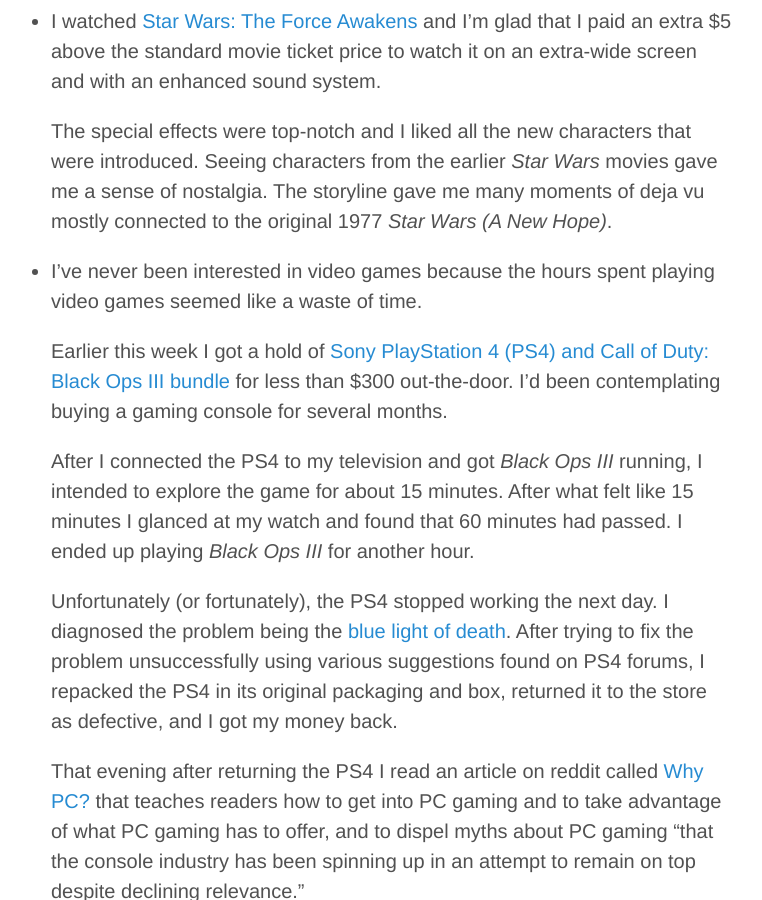
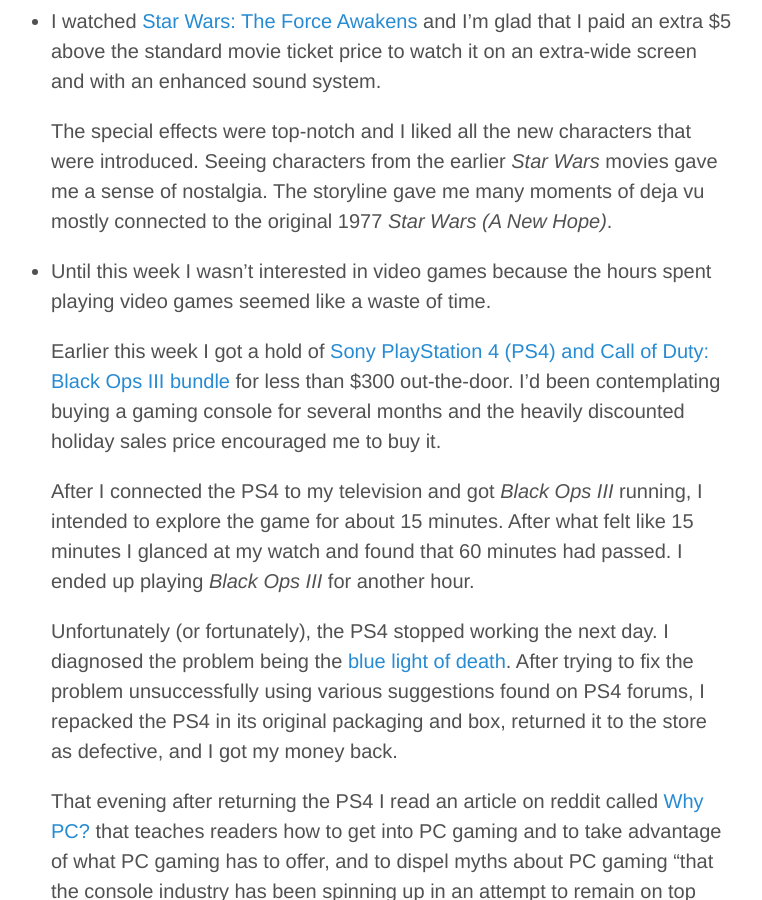
Before and after one commit to raywritescode/raywritescode.github.io, a Jekyll site: the page built from posts/weekly-review/_posts/2016-01-03-weekly-review.md, in a window 1280 px wide and 900 px high, scrolled down 545 px. Shown: the whole window, without its empty margins (269-1031 px from the left). Built offline with Jekyll 4.4.1, drawn with Linux system fonts in a browser that asks for light colours; Markdown is read by kramdown in place of the engine named in the settings; comment, search, counter and statistics services are not loaded; some of the changed text lies outside the part shown.

Commit message:
Added - 2016-01-03-weekly-review.md

```diff
--- a/posts/weekly-review/_posts/2016-01-03-weekly-review.md
+++ b/posts/weekly-review/_posts/2016-01-03-weekly-review.md
@@ -18,9 +18,9 @@ publish: True
 
     The special effects were top-notch and I liked all the new characters that were introduced. Seeing characters from the earlier *Star Wars* movies gave me a sense of nostalgia. The storyline gave me many moments of deja vu mostly connected to the original 1977 *Star Wars (A New Hope)*.
 
-* I've never been interested in video games because the hours spent playing video games seemed like a waste of time.
+* Until this week I wasn't interested in video games because the hours spent playing video games seemed like a waste of time.
 
-    Earlier this week I got a hold of [Sony PlayStation 4 (PS4) and Call of Duty: Black Ops III bundle](http://www.amazon.com/gp/product/B018V3ISJ2/ref=as_li_qf_sp_asin_il_tl?ie=UTF8&camp=1789&creative=9325&creativeASIN=B018V3ISJ2&linkCode=as2&tag=6767151-20&linkId=WJ2KM62EINL6GV5M) for less than $300 out-the-door. I'd been contemplating buying a gaming console for several months.
+    Earlier this week I got a hold of [Sony PlayStation 4 (PS4) and Call of Duty: Black Ops III bundle](http://www.amazon.com/gp/product/B018V3ISJ2/ref=as_li_qf_sp_asin_il_tl?ie=UTF8&camp=1789&creative=9325&creativeASIN=B018V3ISJ2&linkCode=as2&tag=6767151-20&linkId=WJ2KM62EINL6GV5M) for less than $300 out-the-door. I'd been contemplating buying a gaming console for several months and the heavily discounted holiday sales price encouraged me to buy it.
 
     After I connected the PS4 to my television and got *Black Ops III* running, I intended to explore the game for about 15 minutes. After what felt like 15 minutes I glanced at my watch and found that 60 minutes had passed. I ended up playing *Black Ops III* for another hour.
 
@@ -63,3 +63,6 @@ publish: True
     When my brother and I were teenagers our dad taught us how to diagnose and how to fix car problems. I'm able to fix most car problems that don't require the engine to be removed from the car (only because I don't have access to an engine lift).
 
     For one of many things, I'm forever thankful to [my dad](http://obits.dignitymemorial.com/dignity-memorial/obituary.aspx?n=Feliciano+%22Chano%22-Santos&lc=4619&pid=173189675&mid=6199203) for teaching me auto repair.
+
+* Coding and coding-related plans for this coming week:
+    * Finish reviewing *Chapter 9 - Functions* of [C Programming: A Modern Approach, Second Edition](http://www.amazon.com/gp/product/0393979504/ref=as_li_tl?ie=UTF8&camp=1789&creative=9325&creativeASIN=0393979504&linkCode=as2&tag=6767151-20&linkId=FXGSFN72DGVZSLIR) and start working on the chapter's Programming Projects.
```
